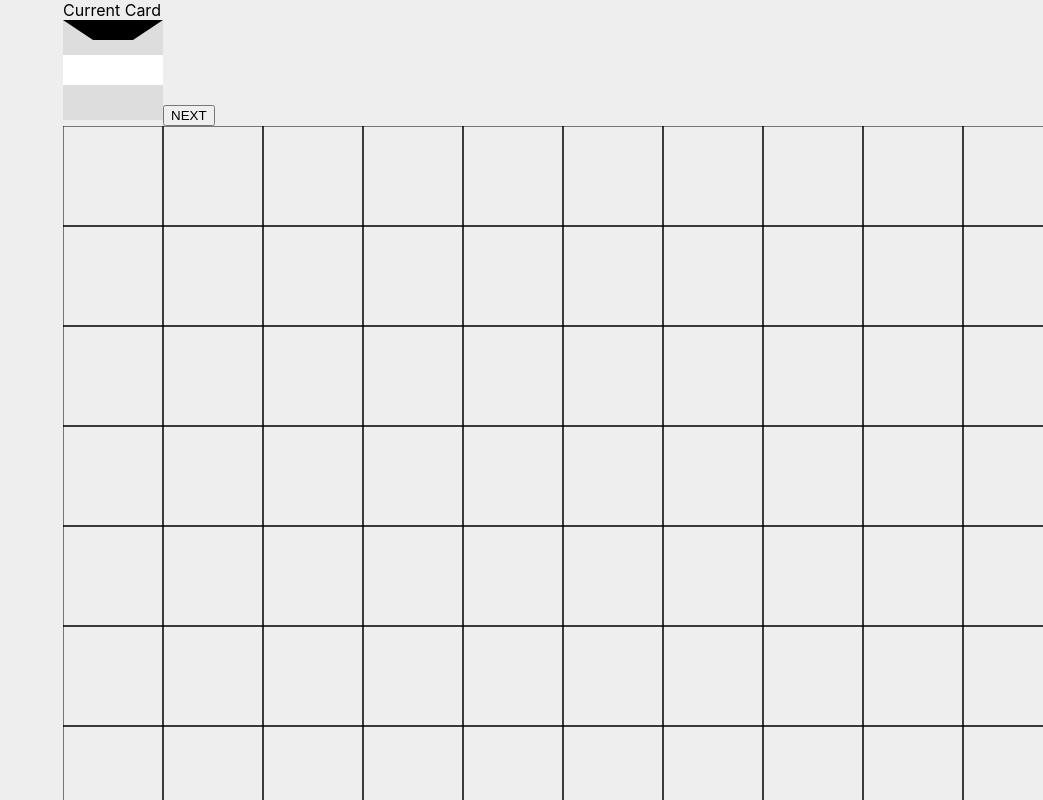
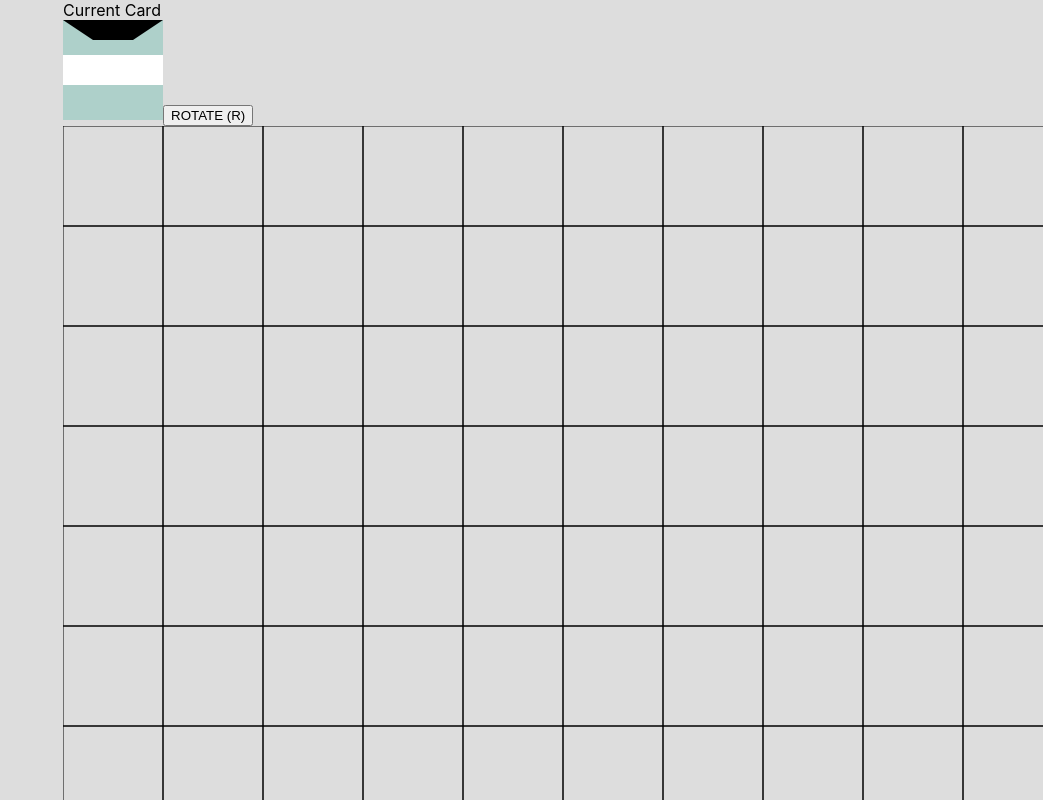
Before and after one commit to BenceLovas/game-city-builder, a React (Create React App) app: page / in a window 1280 px wide. Shown: the top 800 px of the page, without its empty margins (237-1280 px from the left). Built offline with nearby package versions, Linux system fonts and the light colour scheme.

Commit message:
rotate cards on keypress

```diff
--- a/src/App.js
+++ b/src/App.js
@@ -1,11 +1,12 @@
 import { getShuffledCards } from './cards/cardController'
-import {useState} from 'react';
+import {useState, useEffect, useCallback} from 'react';
 
 const cards = getShuffledCards();
 
 function App() {
   const [currentCardIndex, setCurrentCardIndex] = useState(0)
   const [cardsOnTable, setCardsOnTable] = useState([])
+  const [rotation, setRotation] = useState(0)
 
   const createTable = () => {
     const rectagles = []
@@ -18,18 +19,40 @@ function App() {
     return rectagles;
   }
 
+  const rotateCard = () => {
+    setRotation((prev) => (prev + 90) % 360)
+  }
+
   const onClick = (evt) => {
     const x = Math.floor(evt.nativeEvent.layerX / 100) * 100
     const y = Math.floor(evt.nativeEvent.layerY / 100) * 100
     setCardsOnTable([
       ...cardsOnTable,
       <svg x={x} y={y} width="100" height="100" xmlns="http://www.w3.org/2000/svg">
-        <rect width="100%" height="100%" fill="#ddd" />
+        <rect width="100%" height="100%" fill="rgba(132, 197, 186, 0.52)"/>
+        <g transform={'rotate(' + rotation + ')'} transform-origin="center">
         {cards[currentCardIndex].elements}
+
+        </g>
       </svg>
     ])
+    setCurrentCardIndex(currentCardIndex + 1)
+  }
 
-  }
+  const keyDownHandler = (event) => {
+    // 82 = r
+    if(event.keyCode === 82) {
+      rotateCard();
+    }
+  };
+
+  useEffect(() => {
+    document.addEventListener("keydown", keyDownHandler, false);
+
+    return () => {
+      document.removeEventListener("keydown", keyDownHandler, false);
+    };
+  }, []);
 
   return (
     <div style={{ position: 'relative', marginLeft: 300}}>
@@ -37,10 +60,13 @@ function App() {
       <div>
         <div>Current Card</div>
         <svg width="100" height="100" xmlns="http://www.w3.org/2000/svg">
-          <rect width="100%" height="100%" fill="#ddd" />
-          {cards[currentCardIndex].elements}
+          <rect width="100%" height="100%" fill="rgba(132, 197, 186, 0.52)" />
+          <g transform={'rotate(' + rotation + ')'} transform-origin="center">
+            {cards[currentCardIndex].elements}
+
+          </g>
         </svg>
-        <button onClick={() => setCurrentCardIndex(currentCardIndex + 1)} disabled={currentCardIndex >= cards.length - 1}>NEXT</button>
+        <button onClick={() => rotateCard()}>ROTATE (R)</button>
       </div>
       <div style={{ position: 'absolute'}} >
         <svg width="1000" height="1000" xmlns="http://www.w3.org/2000/svg">
--- a/src/index.css
+++ b/src/index.css
@@ -6,7 +6,7 @@ body {
   -webkit-font-smoothing: antialiased;
   -moz-osx-font-smoothing: grayscale;
   width: 100vw;
-  background: #eee;
+  background: #ddd;
 }
 
 code {
```
Also changed, not shown: 2 other files (tests, documents, lock files or other folders).
